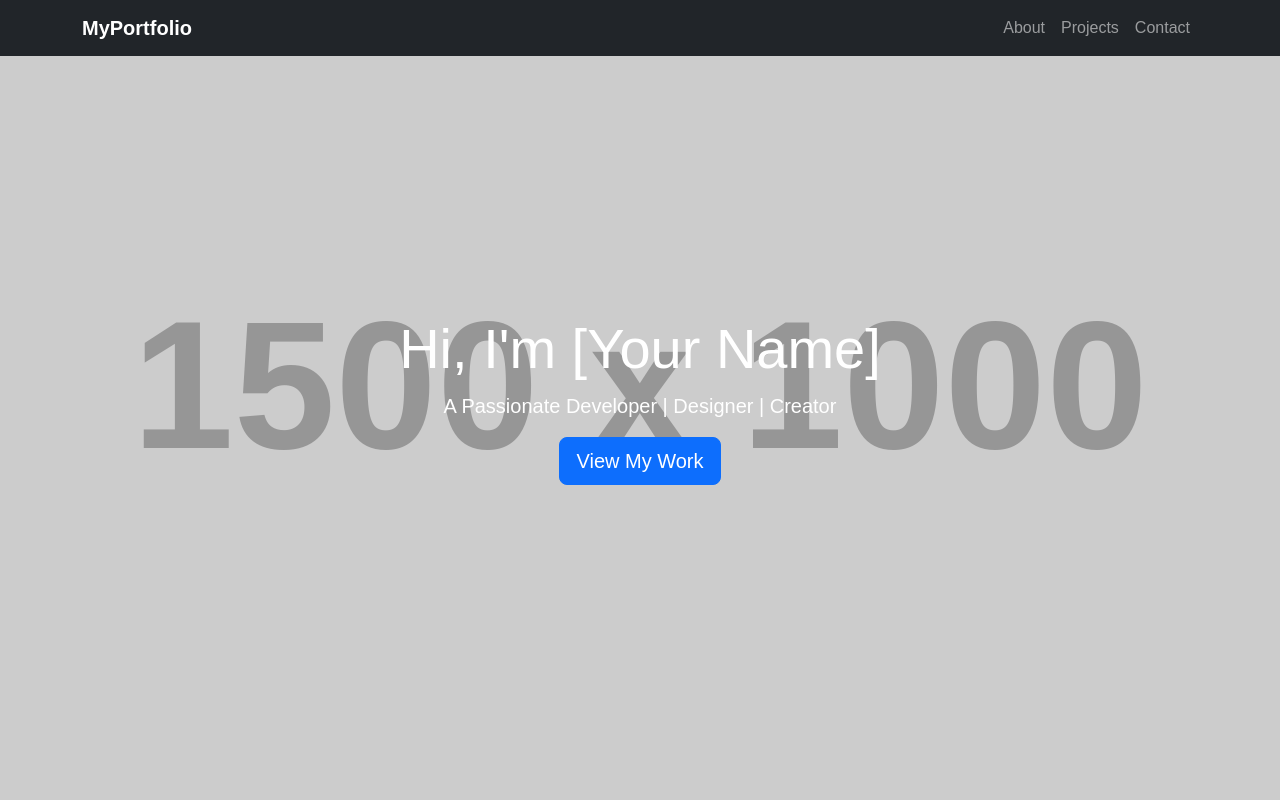
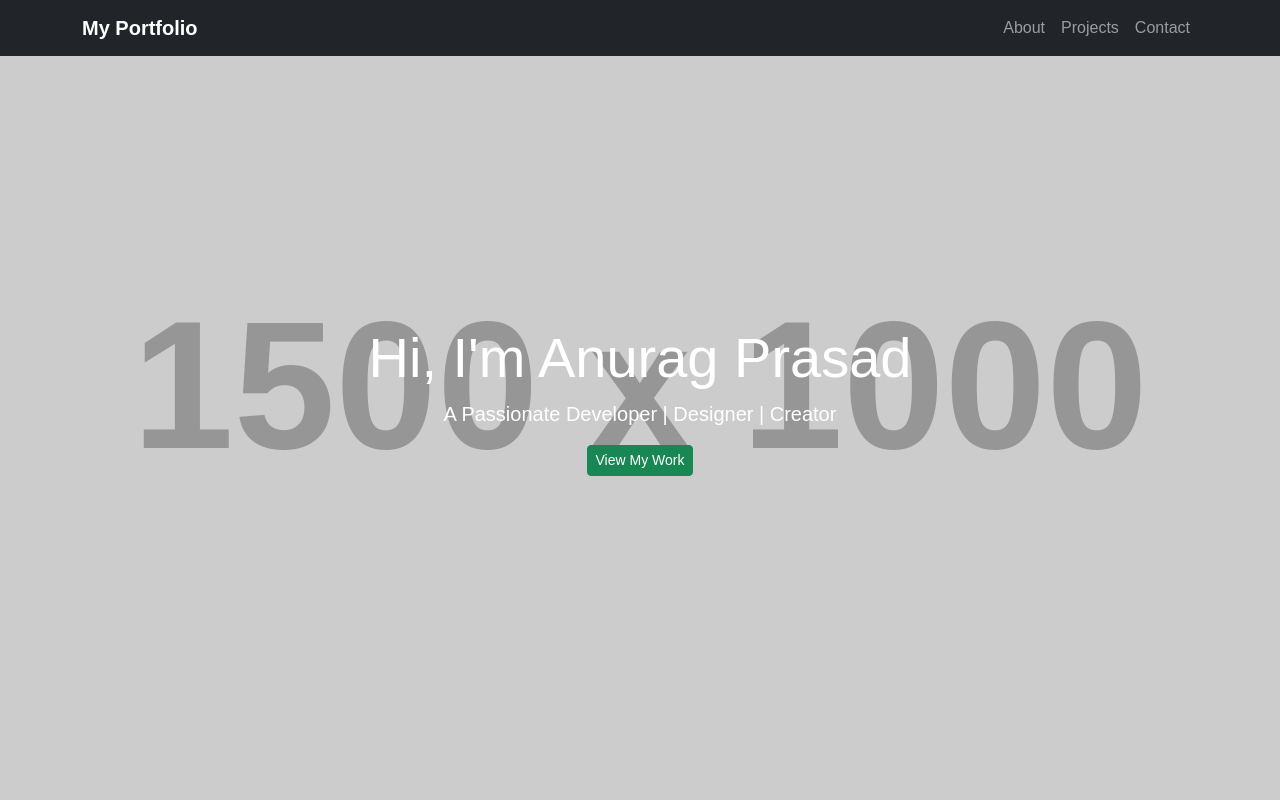
Before and after one commit to dev-anurag264/My-Portfolio, a plain HTML site: page index.html in a window 1280 px wide. Shown: the top 800 px of the page. Drawn offline with nearby package versions, Linux system fonts and the light colour scheme; placeholder pictures from the web are drawn by us.

Commit message:
Changed my name

```diff
--- a/index.html
+++ b/index.html
@@ -47,7 +47,7 @@
     <!-- Navbar -->
     <nav class="navbar navbar-expand-lg navbar-dark bg-dark fixed-top">
       <div class="container">
-        <a class="navbar-brand" href="#">MyPortfolio</a>
+        <a class="navbar-brand" href="#">My Portfolio</a>
         <button
           class="navbar-toggler"
           type="button"
@@ -75,9 +75,9 @@
     <!-- Hero Section -->
     <section class="hero">
       <div class="container">
-        <h1 class="display-4">Hi, I'm [Your Name]</h1>
+        <h1 class="display-4">Hi, I'm Anurag Prasad</h1>
         <p class="lead">A Passionate Developer | Designer | Creator</p>
-        <a href="#projects" class="btn btn-primary btn-lg">View My Work</a>
+        <a href="#projects" class="btn btn-success btn-sm">View My Work</a>
       </div>
     </section>
 
```
